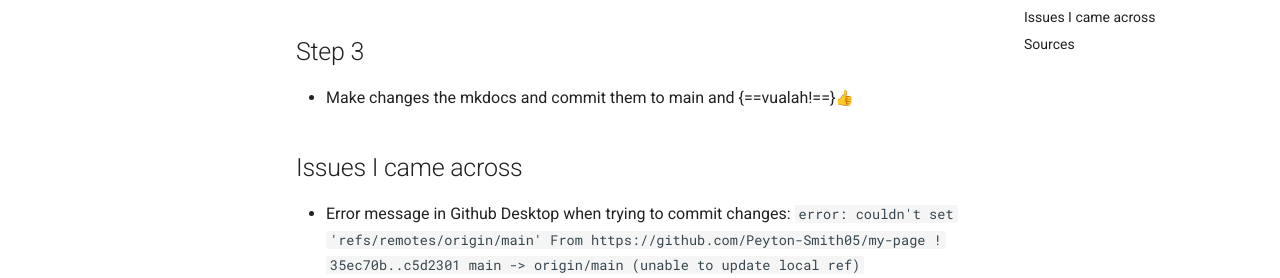
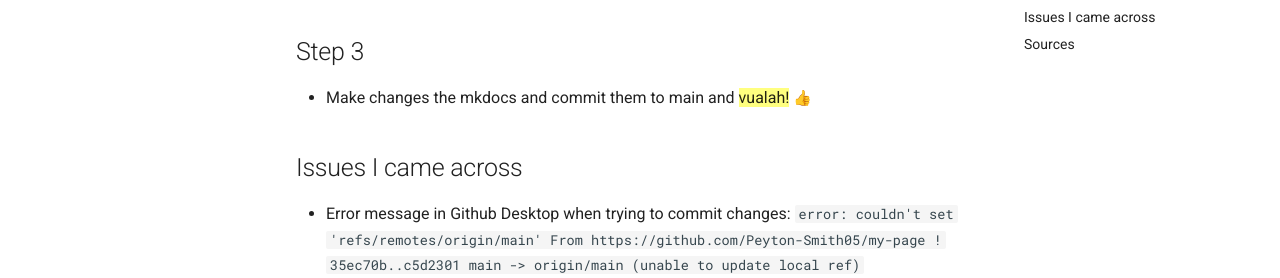
Before and after one commit to Peyton-Smith05/my-page, an MkDocs documentation site: the page built from docs/index.md, in a window 1280 px wide and 900 px high, scrolled down 899 px. Shown: the part 172-450 px from the top of the window. Built offline with MkDocs 1.6.1 and Material for MkDocs 9.7.7, drawn with Linux system fonts in a browser that asks for light colours; emoji names are drawn with the system emoji font.

Commit message:
Fixed formatting of highlights

```diff
--- a/docs/index.md
+++ b/docs/index.md
@@ -32,7 +32,7 @@ jobs:
     * Note: I experienced up to 5-7 minute wait times for the update to occur on the page.
 
 ## Step 3
-* Make changes the mkdocs and commit them to main and {==vualah!==}:thumbsup:
+* Make changes the mkdocs and commit them to main and {==vualah!==} :thumbsup:
 
 ## Issues I came across
 * Error message in Github Desktop when trying to commit changes:
--- a/mkdocs.yml
+++ b/mkdocs.yml
@@ -17,3 +17,8 @@ markdown_extensions:
   - pymdownx.emoji:
       emoji_index: !!python/name:materialx.emoji.twemoji
       emoji_generator: !!python/name:materialx.emoji.to_svg
+  - pymdownx.critic
+  - pymdownx.caret
+  - pymdownx.keys
+  - pymdownx.mark
+  - pymdownx.tilde
```
